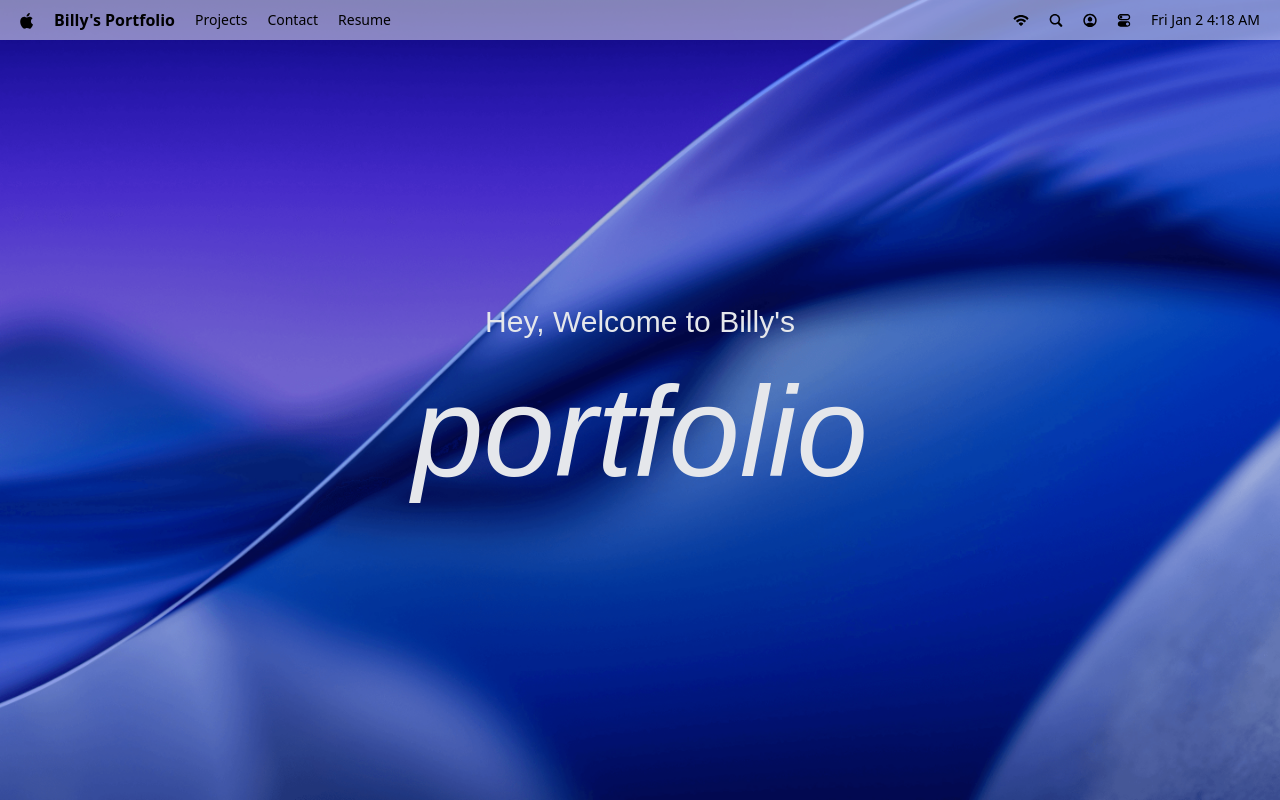
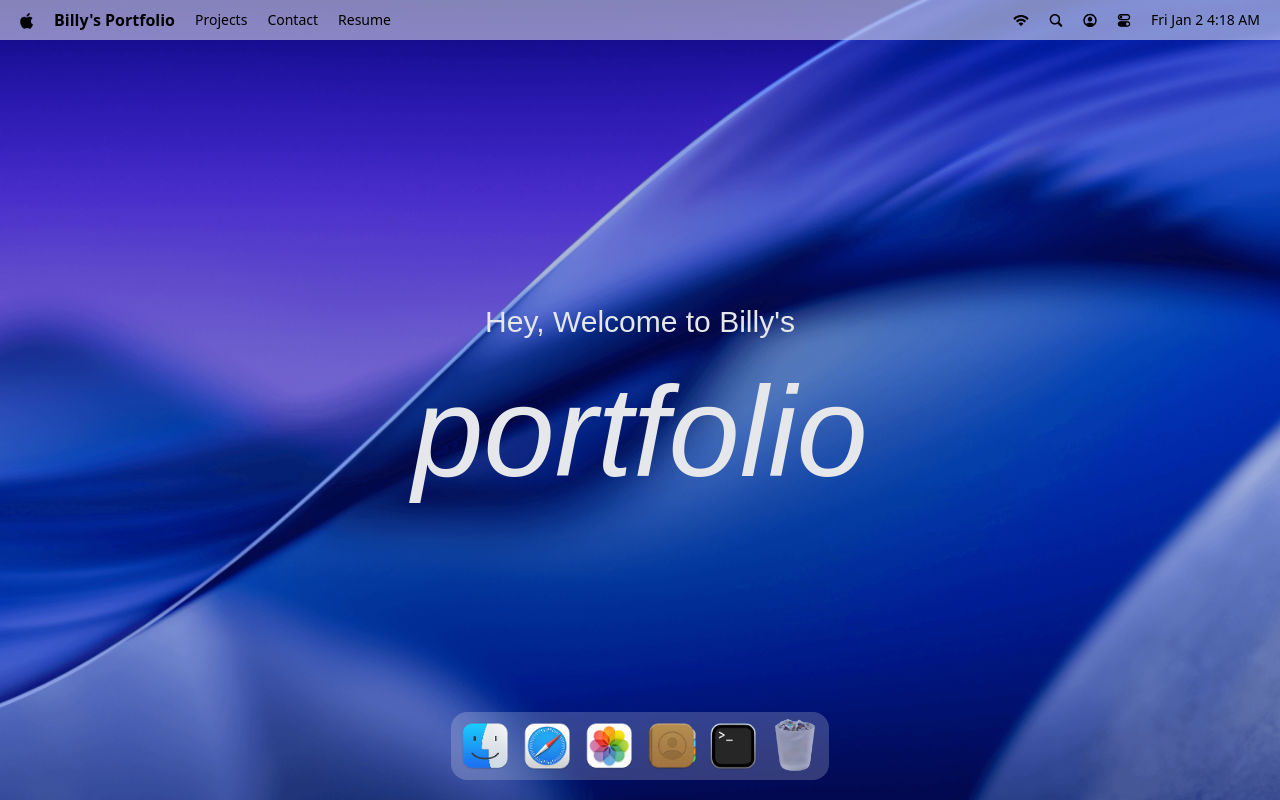
Before and after one commit to billybean93/macos-portfolio, a React (Vite) app: page / in a window 1280 px wide. Built offline with nearby package versions, Linux system fonts and the light colour scheme; a web font is replaced by a local one.

Commit message:
implement dock

```diff
--- a/package.json
+++ b/package.json
@@ -17,6 +17,7 @@
     "lucide-react": "^0.562.0",
     "react": "^19.2.0",
     "react-dom": "^19.2.0",
+    "react-tooltip": "^5.30.0",
     "tailwindcss": "^4.1.18"
   },
   "devDependencies": {
--- a/src/App.jsx
+++ b/src/App.jsx
@@ -1,11 +1,12 @@
 import React from 'react'
-import { Navbar, Welcome } from '#components'
+import { Navbar, Welcome, Dock } from '#components'
 
 const App = () => {
   return (
     <main>
       <Navbar/>
       <Welcome/>
+      <Dock/>
     </main>
   )
 }
--- /dev/null
+++ b/src/components/Dock.jsx
@@ -0,0 +1,95 @@
+import { dockApps } from '#constants';
+import { useGSAP } from '@gsap/react';
+import React from 'react'
+import { useRef } from 'react';
+import { Tooltip } from 'react-tooltip';
+import gsap from 'gsap';
+const Dock = () => {
+
+    const dockRef = useRef(null);
+
+    useGSAP( () => {
+        const dock = dockRef.current;
+        if(!dock) return;
+
+        const icons = dock.querySelectorAll(".dock-icon");
+
+        const animateIcons = (mouseX) => {
+            const { left } = dock.getBoundingClientRect();
+
+            icons.forEach((icon) => {
+                const { left: iconLeft, width } = icon.getBoundingClientRect();
+                const center = iconLeft - left + width/2;
+                const distance = Math.abs(mouseX - center);
+                //change intensity of the jump
+                const intensity = Math.exp(-(distance ** 2.5) / 20000);
+
+                gsap.to(icon, {
+                    scale: 1 + 0.25 * intensity,
+                    y: -15 * intensity,
+                    duration: 0.2,
+                    ease: "power1.out",
+                });
+            });
+        }
+
+        const handleMouseMove = (e) => {
+            const { left } = dock.getBoundingClientRect();
+
+            animateIcons(e.clientX - left);
+        };
+
+        const resetIcons = () => icons.forEach((icon) => gsap.to(icon, {
+            scale: 1,
+            y: 0,
+            duration: 0.3,
+            ease: "power1.out",
+        }))
+        dock.addEventListener("mousemove", handleMouseMove);
+        dock.addEventListener("mouseleave", resetIcons);
+
+        return () => {
+            dock.removeEventListener("mousemove", handleMouseMove);
+            dock.removeEventListener("mouseleave", resetIcons);
+        }
+
+    });
+
+
+
+
+    const toggleApp = (app) => {}
+    return (
+        <section id='dock'>
+            <div ref={dockRef} className='dock-container'>
+                {dockApps.map(({ id, name, icon, canOpen}) => (
+                    <div key={id} className='relative flex justify-center'>
+                        <button
+                        type='button'
+                        className='dock-icon'
+                        aria-label={name}
+                        data-tooltip-id="dock-tooltip"
+                        data-tooltip-content={name}
+                        data-tooltip-delay-show={150}
+                        disabled={!canOpen}
+                        onClick={() => toggleApp({ id, canOpen })}>
+
+                            <img
+                                src={`/images/${icon}`}
+                                alt={name}
+                                loading="lazy"
+                                className={canOpen ? "" : "opacity-60"}
+                            />
+                        </button>
+
+                    </div>
+
+                ))}
+
+                <Tooltip id="dock-tooltip" place='top' className='tooltip'/>
+            </div>
+        </section>
+    )
+}
+
+export default Dock;
--- a/src/components/Welcome.jsx
+++ b/src/components/Welcome.jsx
@@ -15,7 +15,7 @@
       className={className}
       style={{ fontVariationSettings: `'wght' ${baseWeight}` }}
     >
-      {char === " " ? "\u000A" : char}
+      {char === " " ? "\u00A0" : char}
 
     </span>
   ))
@@ -40,7 +40,7 @@
     letters.forEach((letter) => {
       const { left: l, width: w } = letter.getBoundingClientRect();
       const distance = Math.abs(mouseX - (l - left + w / 2));
-      const intensity = Math.exp(-(distance ** 2) / 2000);
+      const intensity = Math.exp(-(distance ** 2) / 5000);
 
       animateLetter(letter, min + (max - min) * intensity);
     });
@@ -50,17 +50,19 @@
     letters.forEach((letter) => animateLetter(letter, base, 0.3));
 
   container.addEventListener("mousemove", handleMouseMove);
-  container.addEventListener("mouseleave", handleMouseMove);
+  container.addEventListener("mouseleave", handleMouseLeave);
 
   return () => {
-    container.addEventListener("mousemove", handleMouseMove);
-    container.addEventListener("mouseleave", handleMouseMove);
+    container.removeEventListener("mousemove", handleMouseMove);
+    container.removeEventListener("mouseleave", handleMouseLeave);
 
   }
 
 };
 
 const Welcome = () => {
+  const titleRef = useRef(null);
+  const subTitleRef = useRef(null);
 
   useGSAP(() => {
     const titleCleanup = setupTextHover(titleRef.current, "title");
@@ -71,8 +73,7 @@
       titleCleanup();
     }
   })
-  const titleRef = useRef(null);
-  const subTitleRef = useRef(null);
+
   return (
     <section id='welcome'>
       <p ref={subTitleRef}>
@@ -83,6 +84,10 @@
           'text-9xl italic font-georama'
         )}
       </h1>
+
+      <div className="small-screen">
+        <p>This portfolio is designed for desktop/tablet screens only.</p>
+      </div>
     </section>
   )
 }
--- a/src/components/index.js
+++ b/src/components/index.js
@@ -1,3 +1,4 @@
 import Navbar from "./Navbar";
 import Welcome from "./Welcome";
-export { Navbar, Welcome  };
+import Dock from "./Dock"
+export { Navbar, Welcome, Dock  };
```
Also changed, not shown: 1 other file (tests, documents, lock files or other folders).
